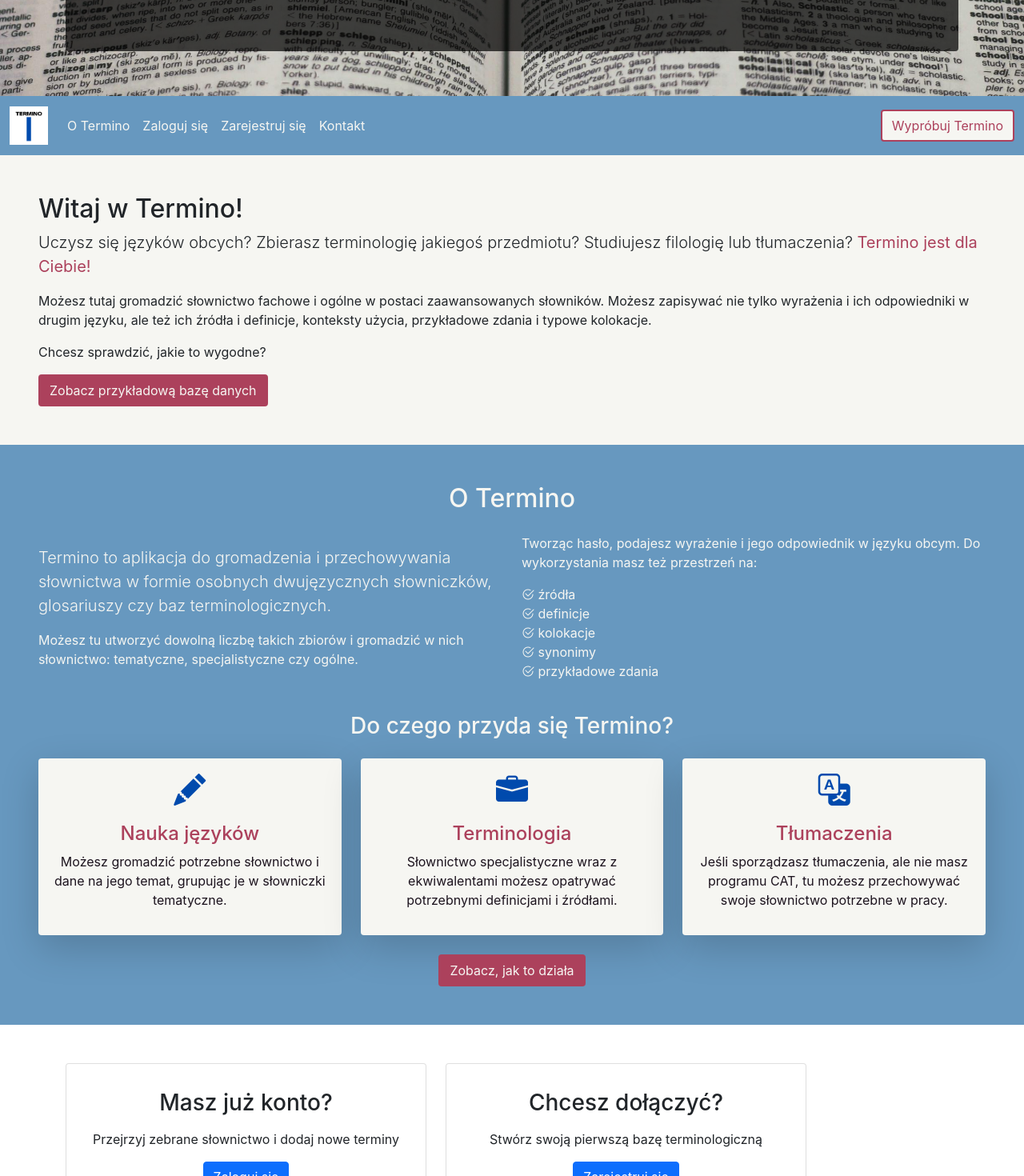
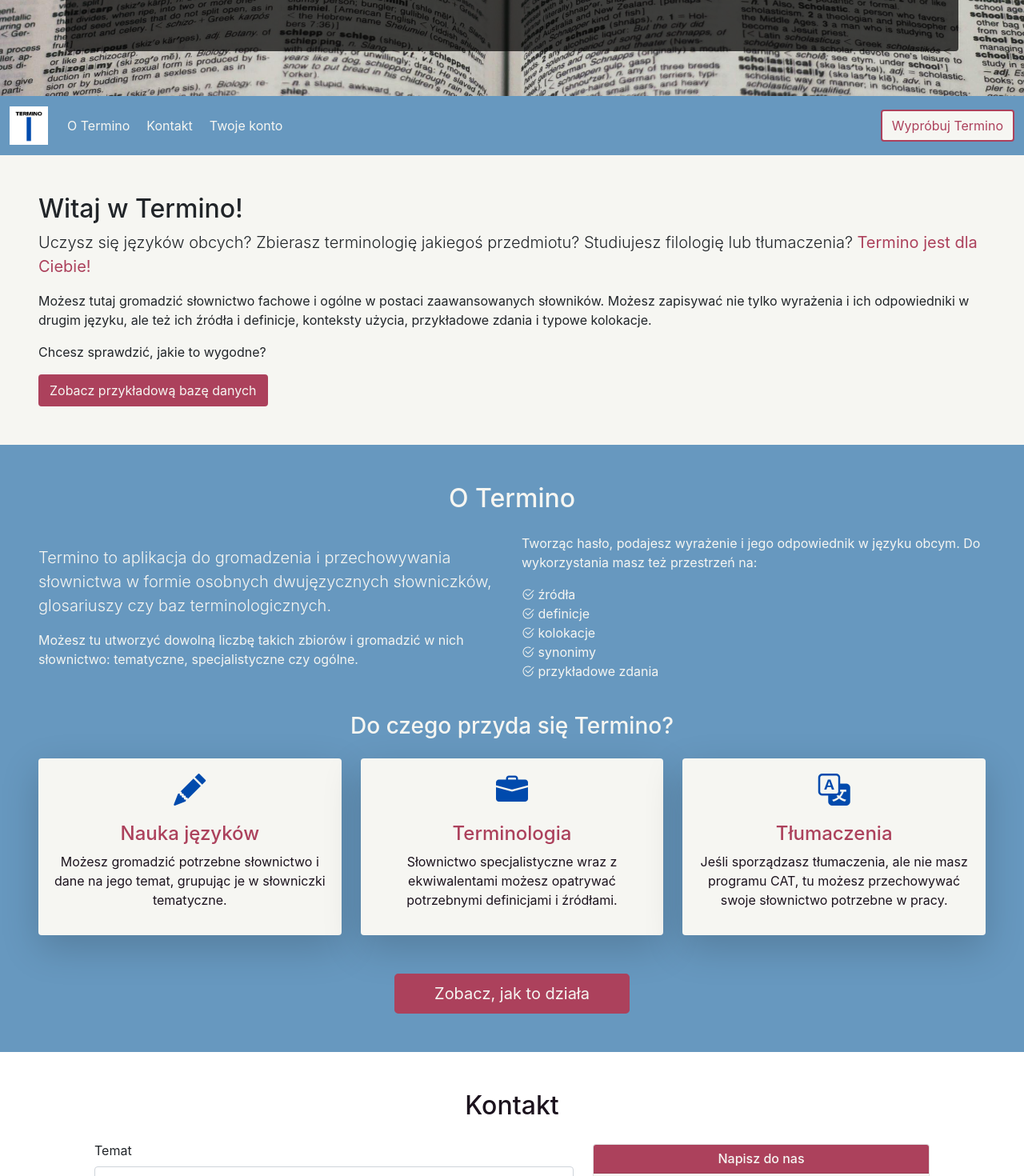
Before and after one commit to WeronikaSzemi/TerminoFront, a React (Create React App) app: page / in a window 1280 px wide. Shown: the part 360-1830 px from the top of the page at 80% size. Built offline with nearby package versions, Linux system fonts and the light colour scheme.

Commit message:
Tweaked the look of homepage and dashboard elements. Added menu links.

```diff
--- a/src/App.tsx
+++ b/src/App.tsx
@@ -28,10 +28,12 @@ export const App = () => {
                        element={<RegisterView/>}/>
                 <Route path="/user/:userId"
                        element={<DashboardView/>}/>
+                <Route path="/user"
+                       element={<LoginView/>}/>
                 <Route path="/terms"
                        element={<TermsView/>}/>
-            <Route path="/terms/:termId"
-                   element={<SingleTermView/>}/>
+                <Route path="/terms/:termId"
+                       element={<SingleTermView/>}/>
                 <Route path="/terms/add"
                        element={<AddTermView/>}/>
                 <Route path="/terms/:termId/edit"
--- a/src/components/homepage/AboutTermino.tsx
+++ b/src/components/homepage/AboutTermino.tsx
@@ -61,7 +61,7 @@ export const AboutTermino = () => {
                 </div>
                 <div className="container text-center">
                     <Link to="/termbases/sampletermbase"
-                          className="btn theme-btn-darkaccent border-2 mt-4">Zobacz, jak to działa</Link>
+                          className="btn btn-lg theme-btn-darkaccent border-2 mt-5 px-5">Zobacz, jak to działa</Link>
                 </div>
             </div>
         </div>
--- a/src/components/homepage/ContactForm.tsx
+++ b/src/components/homepage/ContactForm.tsx
@@ -1,10 +1,10 @@
 import React from "react";
 
 export const ContactForm = () => {
-    return <div className="container">
+    return <div className="container p-5">
         <div id="contact">
-            <h2 className="display-6 theme-text-dark text-uppercase text-center mb-5">Kontakt</h2>
-            <form action="termino/src/components">
+            <h2 className="theme-text-dark text-center mb-4">Kontakt</h2>
+            <form action="termino/src/components">                {/* @TODO handle form */}
                 <div className="row align-items-center">
                     <div className="col-md-7 mb-3">
                         <label htmlFor="subject"
--- a/src/components/homepage/Menu.tsx
+++ b/src/components/homepage/Menu.tsx
@@ -1,8 +1,21 @@
-import React from "react";
-import {Link} from "react-router-dom";
+import React, {BaseSyntheticEvent, useContext} from "react";
+import {Link, useNavigate} from "react-router-dom";
 import "../style.css";
+import {LoginContext} from "../../contexts/login.context";
 
 export const Menu = () => {
+    const {loggedIn, userName} = useContext(LoginContext);
+
+    const navigate = useNavigate();
+
+    const handleDashboardReq = (e: BaseSyntheticEvent) => {
+        if (!loggedIn) {
+            navigate('/user/login');
+        } else {
+            navigate(`/user/${userName}`);
+        }
+    }
+
     return <>
         <div className="navbar navbar-expand-lg sticky-top theme-bg-lightaccent">
             <div className="container-fluid">
@@ -30,19 +43,15 @@ export const Menu = () => {
                     <ul className="navbar-nav">
                         <li className="nav-item">
                             <a className="nav-link"
-                               href="termino/src/components#">O Termino</a>
+                               href="/#about-termino">O Termino</a>
                         </li>
                         <li className="nav-item">
                             <a className="nav-link"
-                               href="termino/src/components#">Zaloguj się</a>
+                               href="/#contact">Kontakt</a>
                         </li>
                         <li className="nav-item">
                             <a className="nav-link"
-                               href="termino/src/components#">Zarejestruj się</a>
-                        </li>
-                        <li className="nav-item">
-                            <a className="nav-link"
-                               href="termino/src/components#">Kontakt</a>
+                               href={`/user/${userName}`}>Twoje konto</a>
                         </li>
                     </ul>
                     <Link to="/termbases/sampletermbase"
--- a/src/components/style.css
+++ b/src/components/style.css
@@ -132,6 +132,7 @@
 
 .nav-link {
     color: #F6F6F2;
+    margin-right: 5px;
 }
 
 .nav-link:hover {
--- a/src/components/user/Dashboard.tsx
+++ b/src/components/user/Dashboard.tsx
@@ -12,38 +12,37 @@ export const Dashboard = () => {
     }
 
     return <div className="container p-3">
-        <div className="row align-items-center">
+        <div className="row">
             <h2 className="my-5 theme-text-mainbrand">Witaj, {userName}!</h2>
 
-            <div className="card col-8 col-sm-6 col-md-3 d-flex text-center mb-4 mx-4 theme-border-mainbrand">
+            <div className="card col-10 col-lg-3 col-md-5 d-flex text-center mb-4 mx-4 theme-border-mainbrand shadow">
                 <div className="card-body">
                     <p className="text-center display-6 theme-text-mainbrand">
                         <i className="bi bi-book"></i>
                     </p>
-                    <h3 className="mb-4 fs-4 card-title theme-text-dark">Twoje słowniki</h3>
+                    <h3 className="card-title mb-4 fs-4 theme-text-dark">Twoje słowniki</h3>
                     <button className="btn theme-btn-mainbrand">Zobacz</button>
                 </div>
             </div>
-            <div className="card col-8 col-sm-6 col-md-3 d-flex text-center mb-4 mx-4 theme-border-lightaccent">
+            <div className="card col-10 col-lg-3 col-md-5 d-flex text-center mb-4 mx-4 theme-border-lightaccent shadow">
                 <div className="card-body">
                     <p className="text-center display-6 theme-text-lightaccent">
                         <i className="bi bi-person-circle"></i>
                     </p>
-                    <h3 className="mb-4 fs-4 card-title theme-text-dark">Twoje dane</h3>
+                    <h3 className="card-title mb-4 fs-4 theme-text-dark">Twoje dane</h3>
                     <button className="btn theme-btn-lightaccent">Edytuj</button>
                 </div>
             </div>
-            <div className="card col-8 col-sm-6 col-md-3 d-flex text-center mb-4 mx-4 theme-border-darkaccent">
+            <div className="card col-10 col-lg-3 col-md-5 d-flex text-center mb-4 mx-4 theme-border-darkaccent shadow">
                 <div className="card-body">
                     <p className="text-center display-6 theme-text-darkaccent">
                         <i className="bi bi-toggle-off"></i>
                     </p>
-                    <h3 className="mb-4 fs-4 card-title theme-text-dark">Zakończ pracę</h3>
+                    <h3 className="card-title mb-4 fs-4 theme-text-dark">Zakończ pracę</h3>
                     <button className="btn theme-btn-darkaccent">Wyloguj</button>
                 </div>
             </div>
 
         </div>
     </div>
-
 }
--- a/src/views/HomeView.tsx
+++ b/src/views/HomeView.tsx
@@ -1,7 +1,6 @@
 import React from "react";
 import {Header} from "../components/homepage/Header";
 import {Menu} from "../components/homepage/Menu";
-import {LoginOrRegister} from "../components/homepage/LoginOrRegister";
 import {Welcome} from "../components/homepage/Welcome";
 import {AboutTermino} from "../components/homepage/AboutTermino";
 import {ContactForm} from "../components/homepage/ContactForm";
@@ -12,7 +11,7 @@ export const HomeView = () => {
         <Menu/>
         <Welcome/>
         <AboutTermino/>
-        <LoginOrRegister/>
+        {/*<LoginOrRegister/>*/}
         <ContactForm/>
     </>
 }
```
